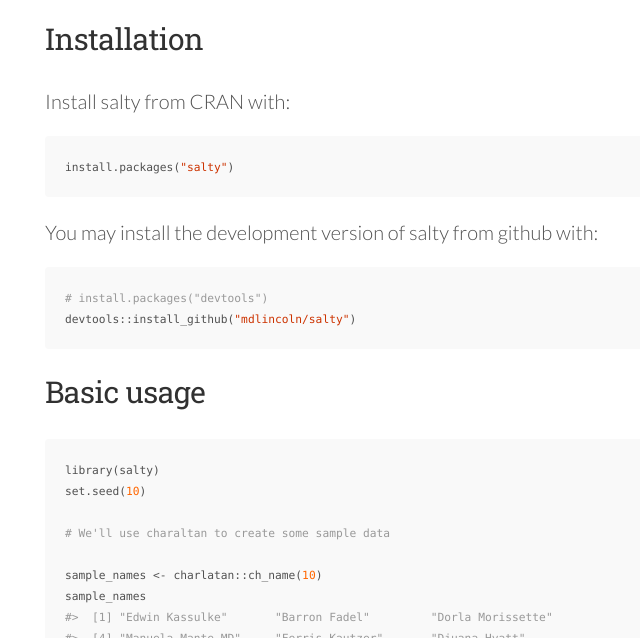
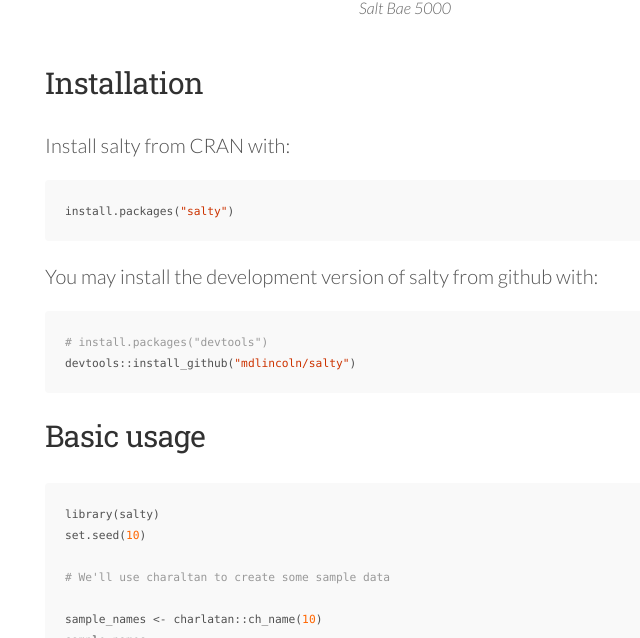
Before and after one commit to mdlincoln/mdlincoln.github.io, a Jekyll site: the page built from _posts/2018-09-19-salty-turn-clean-data-into-messy-data.md, in a window 1280 px wide and 900 px high, scrolled down 716 px, cut to the strip 262-900 px from the top of the window. Shown: the whole strip, without its empty margins (235-875 px from the left). Built offline with Jekyll 4.4.1, drawn with Linux system fonts in a browser that asks for light colours; nearby versions of some CDN libraries.

Commit message:
caption for salt bae gif

```diff
--- a/_posts/2018-09-19-salty-turn-clean-data-into-messy-data.md
+++ b/_posts/2018-09-19-salty-turn-clean-data-into-messy-data.md
@@ -18,7 +18,7 @@
   - unpredictable punctuation in numeric fields
   - missing values or empty strings
 
-{% include figure.html src="/assets/images/tron_salt_bae.gif" %}
+{% include figure.html src="/assets/images/tron_salt_bae.gif" caption="Salt Bae 5000" %}
 
 ## Installation
 
```
